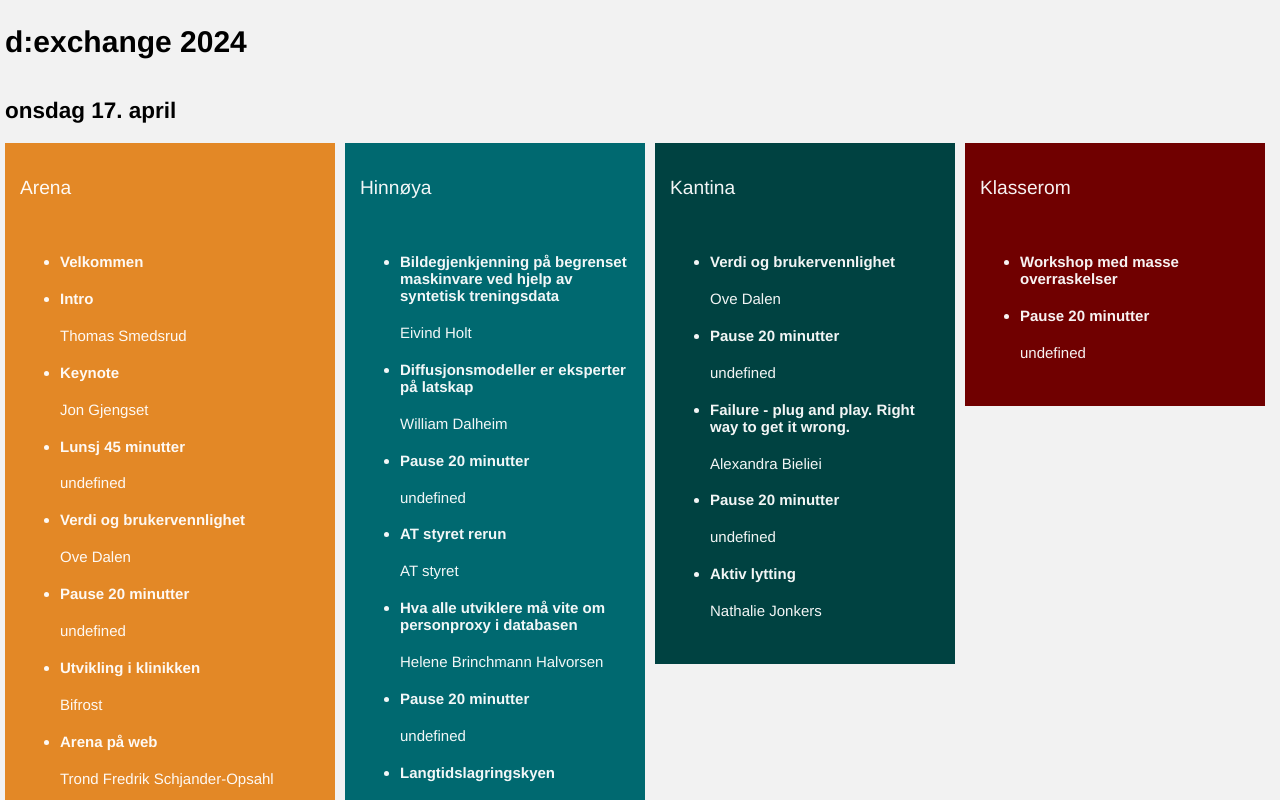
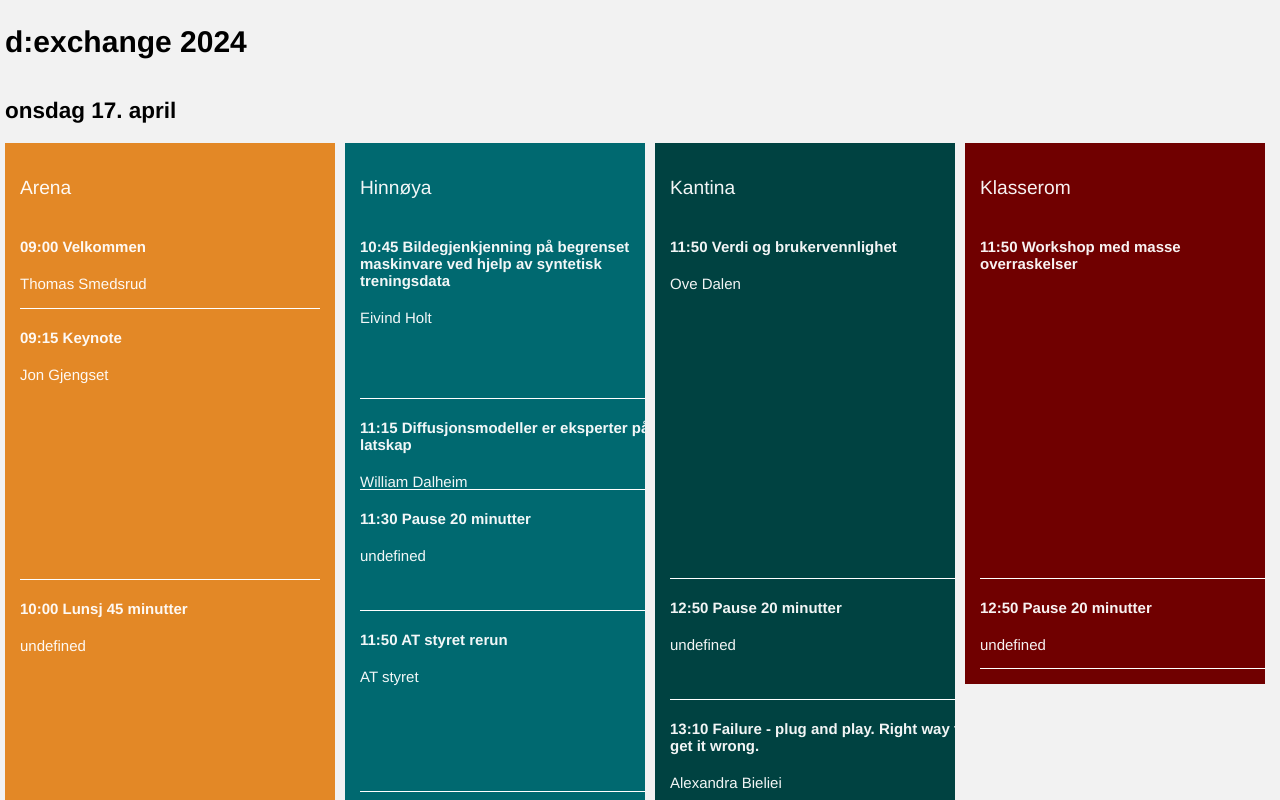
Before and after one commit to thorstenbaek/dexchange2024, a SvelteKit app: page / in a window 1280 px wide. Shown: the top 800 px of the page. Built offline with nearby package versions, Linux system fonts and the light colour scheme.

Commit message:
Calculating heights

```diff
--- a/src/lib/Schedule.svelte
+++ b/src/lib/Schedule.svelte
@@ -1,4 +1,5 @@
 <script lang="ts">
+    import Track from "./track";
     import { onMount } from "svelte";
     import Tabs from "./Tabs.svelte";
 
@@ -12,8 +13,9 @@
 
             var tracks = data.schedule.tracks;
             var temp = []
+
             for (let i = 0; i < tracks.length; i++) {
-                temp.push({track: tracks[i], index: i});
+                temp.push({track: new Track(tracks[i], data.schedule.startTime), index: i});
             }
             tabs = temp;
 
--- /dev/null
+++ b/src/lib/Session.svelte
@@ -0,0 +1,21 @@
+<script lang="ts">
+    import Session from "./session";
+
+    export let session: Session;
+</script>
+
+<div class="session" style="height:{session.calculateHeight()}px">
+
+    <h4>{session.displayTime()} {session.title}</h4>
+    <p>{session.speaker}</p>
+</div>
+
+<style>
+    .session {
+        overflow: hidden;
+        border-bottom: 1px white solid;
+        width: 300px;
+        padding: 0;
+        margin: 0;
+    }
+</style>
--- a/src/lib/Tabs.svelte
+++ b/src/lib/Tabs.svelte
@@ -75,4 +75,13 @@
             display: none;
         }
     }
+
+    @media print {
+        .hidden {
+            max-width: 300px;
+        }
+        .tabs {
+            display: none;
+        }
+    }
 </style>
--- a/src/lib/Track.svelte
+++ b/src/lib/Track.svelte
@@ -1,20 +1,23 @@
 <script lang="ts">
-    export let track: any;
+    import Track from "./track";
+    import Session from "./Session.svelte";
+
+    export let track: Track;
     export let color: string;
 </script>
 
 <div class="card" style="background-color:var({color})">
     <p class="title">{track.name}</p>
-    <ul>
+    <div class="sessions">
         {#each track.sessions as session}
-            <li>
-                <h4>{session.title}</h4>
-                <p>{session.speaker}</p>
-            </li>
+            <Session {session}/>
         {/each}
-    </ul>
+    </div>
 </div>
 
 <style>
-
+    .sessions {
+        position: relative;
+        height: 100%;
+    }
 </style>
--- /dev/null
+++ b/src/lib/session.ts
@@ -0,0 +1,24 @@
+import moment from "moment";
+
+export default class Session {
+    startTime: Date;
+    endTime: Date;
+    title: string;
+    speaker: string;
+
+    constructor(startTime: string, endTime: string, title: string, speaker: string) {
+        this.startTime = moment(startTime, "YYYY-MM-DDTHH:mm:ss ZZ").toDate();
+        this.endTime = moment(endTime, "YYYY-MM-DDTHH:mm:ss ZZ").toDate(),
+        this.title = title;
+        this.speaker = speaker;
+    }
+
+    calculateHeight(): number {
+        var test = this.endTime.getTime() - this.startTime.getTime();
+        return test / 10000;
+    }
+
+    displayTime(): string {
+        return moment(this.startTime).format("HH:mm");
+    }
+}
--- /dev/null
+++ b/src/lib/track.ts
@@ -0,0 +1,26 @@
+import Session from "./session";
+
+export default class Track {
+
+    startTime: string;
+    name: string;
+    room: string;
+    sessions: Array<Session> = [];
+
+    constructor(track: any, startTime: string) {
+        this.startTime = startTime;
+        this.name = track.name;
+        this.room = track.room;
+
+        for(let i = 0; i < track.sessions.length; i++) {
+            const session = track.sessions[i];
+            const nextSession = i < track.sessions.length - 1 ? track.sessions[i + 1] : null;
+            this.sessions.push(
+                new Session(
+                session.time,
+                nextSession?.time,
+                session.title,
+                session.speaker));
+        }
+    }
+}
--- a/src/routes/+page.svelte
+++ b/src/routes/+page.svelte
@@ -55,6 +55,7 @@
                 align-items: flex-start;
         padding: 15px;
         max-width: 300px;
+        width: 300px;
         color: var(--white);
     }
 
@@ -73,4 +74,17 @@
             display: inline;
         }
     }
+
+    @media print {
+        main {
+            width: auto;
+        }
+        :global(.title) {
+            visibility: visible;
+            display: inline;
+        }
+        :global(.card) {
+            color: black;
+        }
+    }
 </style>
--- a/static/data/dag1.json
+++ b/static/data/dag1.json
@@ -1,82 +1,78 @@
 {
     "schedule": {
+        "startTime": "2024-04-17T11:00:00+0200",
         "tracks": [
             {
                 "name": "Arena",
                 "room": "Arena 2. etasje",
                 "sessions": [
                     {
-                        "time": "2024-04-17T:11:00:00+0100",
+                        "time": "2024-04-17T11:00:00+0200",
                         "title": "Velkommen",
-                        "speaker": ""
-                    },
-                    {
-                        "time": "2024-04-17T:11:05:00+0100",
-                        "title": "Intro",
                         "speaker": "Thomas Smedsrud"
                     },
                     {
-                        "time": "2024-04-17T:11:15:00+0100",
+                        "time": "2024-04-17T11:15:00+0200",
                         "title": "Keynote",
                         "speaker": "Jon Gjengset"
                     },
                     {
-                        "time": "2024-04-17T:12:00:00+0100",
+                        "time": "2024-04-17T12:00:00+0200",
                         "title": "Lunsj 45 minutter",
                         "break": true
                     },
                     {
-                        "time": "2024-04-17T:12:45:00+0100",
+                        "time": "2024-04-17T12:45:00+0200",
                         "title": "Verdi og brukervennlighet",
                         "speaker": "Ove Dalen"
                     },
                     {
-                        "time": "2024-04-17T:13:30:00+0100",
+                        "time": "2024-04-17T13:30:00+0200",
                         "title": "Pause 20 minutter",
                         "break": true
                     },
                     {
-                        "time": "2024-04-17T:13:50:00+0100",
+                        "time": "2024-04-17T13:50:00+0200",
                         "title": "Utvikling i klinikken",
                         "speaker": "Bifrost"
                     },
                     {
-                        "time": "2024-04-17T:14:20:00+0100",
+                        "time": "2024-04-17T14:20:00+0200",
                         "title": "Arena på web",
                         "speaker": "Trond Fredrik Schjander-Opsahl"
                     },
                     {
-                        "time": "2024-04-17T:14:50:00+0100",
+                        "time": "2024-04-17T14:50:00+0200",
                         "title": "Pause 20 minutter",
                         "break": true
                     },
                     {
-                        "time": "2024-04-17T:15:10:00+0100",
+                        "time": "2024-04-17T15:10:00+0200",
                         "title": "Transformasjon",
                         "speaker": "Agnete Enga og Trond Fredrik Schjander-Opsahl"
                     },
                     {
-                        "time": "2024-04-17T:15:30:00+0100",
+                        "time": "2024-04-17T15:30:00+0200",
                         "title": "Hvorfor trenger vi å endre måten vi driver produktutvikling på?",
                         "speaker": "Kjell-Arne Fransplass"
                     },
                     {
-                        "time": "2024-04-17T:15:55:00+0100",
+                        "time": "2024-04-17T15:55:00+0200",
                         "title": "Pause 20 minutter",
                         "break": true
                     },
                     {
-                        "time": "2024-04-17T:16:15:00+0100",
+                        "time": "2024-04-17T16:15:00+0200",
                         "title": "Erfaringer fra SMUD",
                         "speaker": "Per Arne Engstad"
                     },
                     {
-                        "time": "2024-04-17T:17:00:00+0100",
+                        "time": "2024-04-17T17:00:00+0200",
                         "title": "Pause 15 minutter",
                         "break": true
                     },
                     {
-                        "time": "2024-04-17T:17:15:00+0100",
+                        "time": "2024-04-17T17:15:00+0200",
                         "title": "Bodø/Glimt",
                         "speaker": ""
                     }
@@ -86,37 +82,37 @@
                 "room": "Hinnøya 6. etasje",
                 "sessions": [
                     {
-                        "time": "2024-04-17T:12:45:00+0100",
+                        "time": "2024-04-17T12:45:00+0200",
                         "title": "Bildegjenkjenning på begrenset maskinvare ved hjelp av syntetisk treningsdata",
                         "speaker": "Eivind Holt"
                     },
                     {
-                        "time": "2024-04-17T:13:15:00+0100",
+                        "time": "2024-04-17T13:15:00+0200",
                         "title": "Diffusjonsmodeller er eksperter på latskap  ",
                         "speaker": "William Dalheim"
                     },
                     {
-                        "time": "2024-04-17T:13:30:00+0100",
+                        "time": "2024-04-17T13:30:00+0200",
                         "title": "Pause 20 minutter",
                         "break": true
                     },
                     {
-                        "time": "2024-04-17T:13:50:00+0100",
+                        "time": "2024-04-17T13:50:00+0200",
                         "title": "AT styret rerun",
                         "speaker": "AT styret"
                     },
                     {
-                        "time": "2024-04-17T:14:20:00+0100",
+                        "time": "2024-04-17T14:20:00+0200",
                         "title": " Hva alle utviklere må vite om personproxy i databasen",
                         "speaker": "Helene Brinchmann Halvorsen"
                     },
                     {
-                        "time": "2024-04-17T:14:50:00+0100",
+                        "time": "2024-04-17T14:50:00+0200",
                         "title": "Pause 20 minutter",
                         "break": true
                     },
                     {
-                        "time": "2024-04-17T:15:10:00+0100",
+                        "time": "2024-04-17T15:10:00+0200",
                         "title": "Langtidslagringskyen",
                         "speaker": "Anders Steinvik"
                     }
@@ -125,27 +121,27 @@
                 "name": "Kantina",
                 "room": "Kantina i 6. etasje",
                 "sessions": [{
-                    "time": "2024-04-17T:13:50:00+0100",
+                    "time": "2024-04-17T13:50:00+0200",
                     "title": "Verdi og brukervennlighet",
                     "speaker": "Ove Dalen"
                 },
                 {
-                    "time": "2024-04-17T:14:50:00+0100",
+                    "time": "2024-04-17T14:50:00+0200",
                     "title": "Pause 20 minutter",
                     "break": true
                 },
                 {
-                    "time": "2024-04-17T:15:10:00+0100",
+                    "time": "2024-04-17T15:10:00+0200",
                     "title": "Failure - plug and play. Right way to get it wrong.",
                     "speaker": "Alexandra Bieliei"
                 },
                 {
-                    "time": "2024-04-17T:15:55:00+0100",
+                    "time": "2024-04-17T15:55:00+0200",
                     "title": "Pause 20 minutter",
                     "break": true
                 },
                 {
-                    "time": "2024-04-17T:16:15:00+0100",
+                    "time": "2024-04-17T16:15:00+0200",
                     "title": "Aktiv lytting",
                     "speaker": "Nathalie Jonkers"
                 }
@@ -154,12 +150,12 @@
                 "name": "Klasserom",
                 "room": "Ved siden av kantina i 6. etasje",
                 "sessions": [{
-                    "time": "2024-04-17T:13:50:00+0100",
+                    "time": "2024-04-17T13:50:00+0200",
                     "title": "Workshop med masse overraskelser",
                     "speaker": ""
                 },
                 {
-                    "time": "2024-04-17T:14:50:00+0100",
+                    "time": "2024-04-17T14:50:00+0200",
                     "title": "Pause 20 minutter",
                     "break": true
                 }
```
